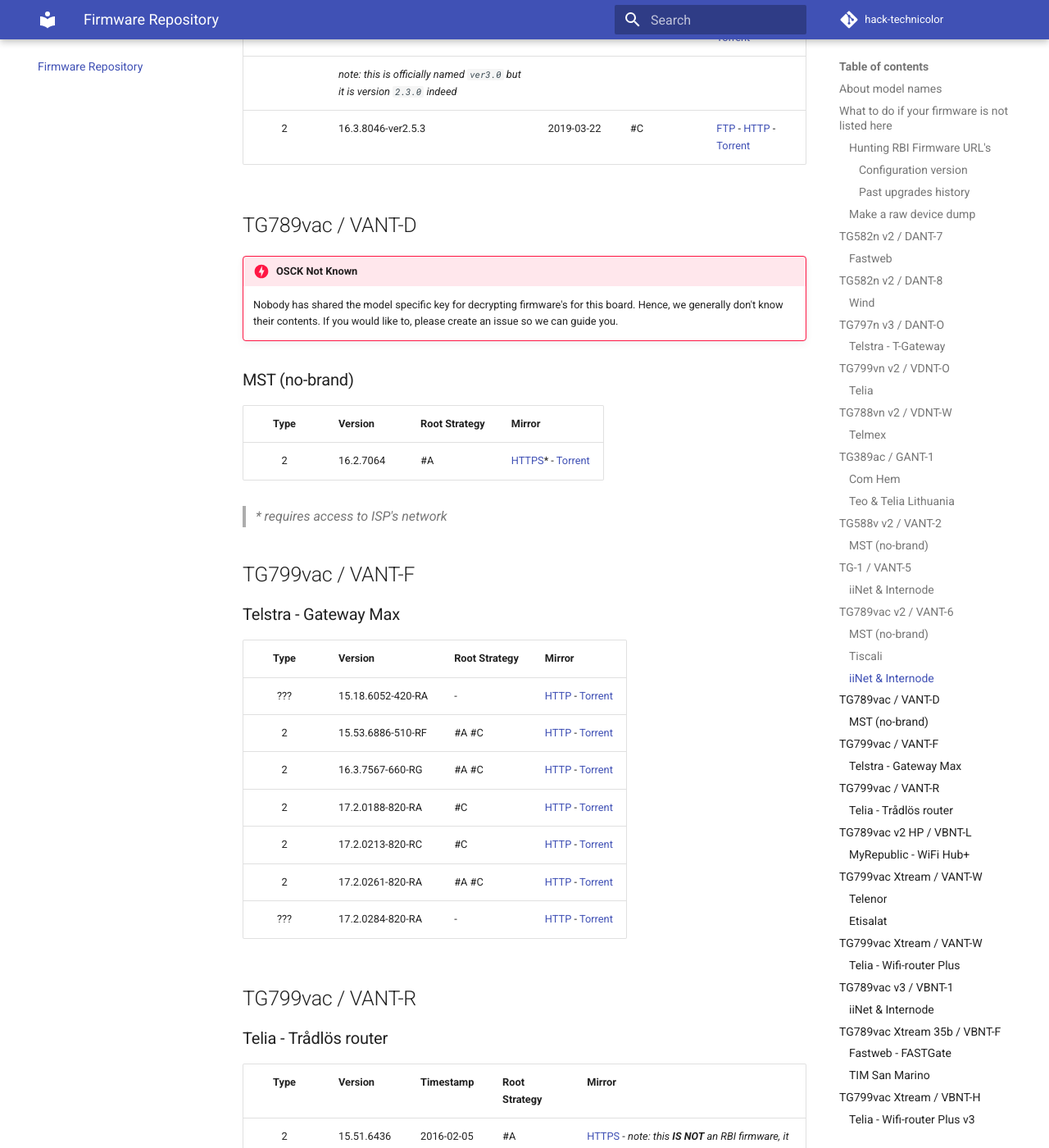
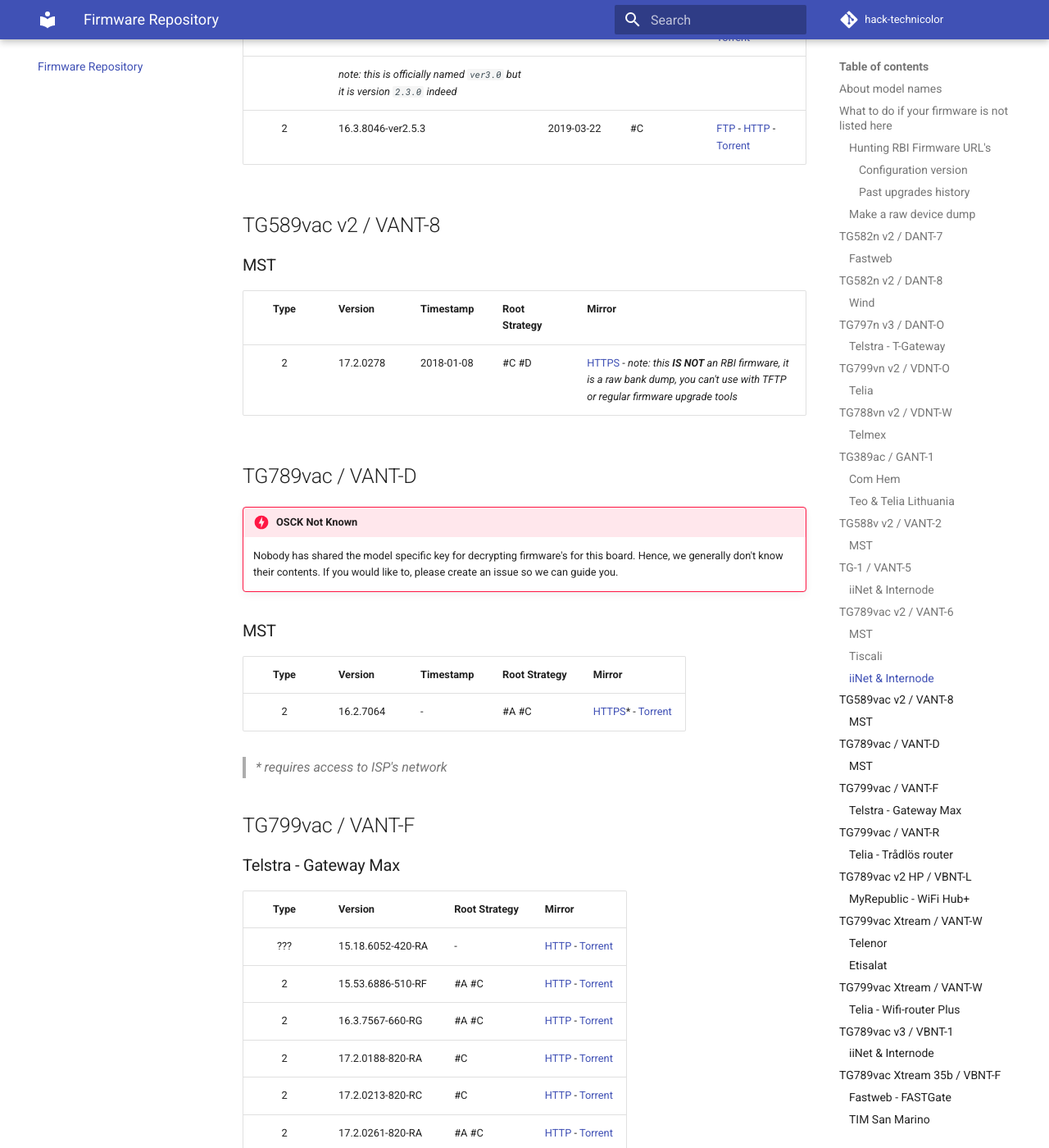
Before and after one commit to hack-technicolor/hack-technicolor, an MkDocs documentation site: the page built from docs/Repository.md, in a window 1280 px wide and 1400 px high, scrolled down 7039 px. Shown: the whole window at 82% size. Built offline with MkDocs 1.6.1 and Material for MkDocs 9.7.7, drawn with Linux system fonts in a browser that asks for light colours; comment, search, counter and statistics services are not loaded; some of the changed text lies outside the part shown.

Commit message:
vant-8: key, dump and repo entry
Closes #108

```diff
--- a/docs/Repository.md
+++ b/docs/Repository.md
@@ -156,13 +156,13 @@
 
 ## TG588v v2 / VANT-2
 
-### MST (no-brand)
+### MST
 
 | Type   | Version            | Timestamp  | Root Strategy | Mirror |
 |:------:|:-------------------|:-----------|:--------------|:-------|
-| 2      | 15.53.6970         | 2016-06-24 | #A #D         | [Torrent](https://github.com/hack-technicolor/hack-technicolor/blob/master/torrents/vant-2/MST%20TG588v%20v2%2015.53.6970-1341001.rbi.torrent?raw=true) |
-| 2      | 16.2.7064          | 2016-08-25 | #A #D         | [Torrent](https://github.com/hack-technicolor/hack-technicolor/blob/master/torrents/vant-2/MST%20TG588v%20v2%2016.2.7064.2201001.rbi.torrent?raw=true) |
-| 2      | 16.2.7064          | 2017-02-07 | #A #D         | [HTTPS](https://github.com/hack-technicolor/tch-bank-dumps/raw/master/vant-2/mst-vant-2_16.2.7064-2201007-bank_dump.xz) - *note: this **IS NOT** an RBI firmware, it is a raw bank dump, you can't use with TFTP or regular firmware upgrade tools*   |
+| 2      | 15.53.6970         | 2016-06-24 | #A #C #D      | [Torrent](https://github.com/hack-technicolor/hack-technicolor/blob/master/torrents/vant-2/MST%20TG588v%20v2%2015.53.6970-1341001.rbi.torrent?raw=true) |
+| 2      | 16.2.7064          | 2016-08-25 | #A #C #D      | [Torrent](https://github.com/hack-technicolor/hack-technicolor/blob/master/torrents/vant-2/MST%20TG588v%20v2%2016.2.7064.2201001.rbi.torrent?raw=true) |
+| 2      | 16.2.7064          | 2017-02-07 | #A #C #D      | [HTTPS](https://github.com/hack-technicolor/tch-bank-dumps/raw/master/vant-2/mst-vant-2_16.2.7064-2201007-bank_dump.xz) - *note: this **IS NOT** an RBI firmware, it is a raw bank dump, you can't use with TFTP or regular firmware upgrade tools*   |
 
 ## TG-1 / VANT-5
 
@@ -178,11 +178,11 @@
 
 ## TG789vac v2 / VANT-6
 
-### MST (no-brand)
+### MST
 
 | Type   | Version          | Timestamp  | Root Strategy | Mirror |
 |:------:|:-----------------|:-----------|:--------------|:-------|
-| 2      | 17.2.0278        | 2018-01-08 | #D            | [HTTPS](https://uno.help/attachments/732)* - [Torrent](https://github.com/hack-technicolor/hack-technicolor/blob/master/torrents/vant-6/MST.TG789vac.v2-17.2.278-0901008.rbi.torrent?raw=true) |
+| 2      | 17.2.0278        | 2018-01-08 | #C #D            | [HTTPS](https://uno.help/attachments/732)* - [Torrent](https://github.com/hack-technicolor/hack-technicolor/blob/master/torrents/vant-6/MST.TG789vac.v2-17.2.278-0901008.rbi.torrent?raw=true) |
 
 > *\* requires access to ISP's network*
 
@@ -205,16 +205,24 @@
 |        | *note: this is officially named `ver3.0` but it is version `2.3.0` indeed* | |
 | 2      | 16.3.8046-ver2.5.3 | 2019-03-22 | #C            | [FTP](ftp://ftp.iinet.net.au/pub/iinet/firmware/TG789vacV2/VANT-6/.2752ae5a/vant-6_16.3.8046-ver2.5.3-CRF927-2721031.rbi) - [HTTP](http://ftp.iinet.net.au/pub/iinet/firmware/TG789vacV2/VANT-6/.2752ae5a/vant-6_16.3.8046-ver2.5.3-CRF927-2721031.rbi) - [Torrent](https://github.com/hack-technicolor/hack-technicolor/blob/master/torrents/vant-6/vant-6_16.3.8046-ver2.5.3-CRF927-2721031.rbi.torrent?raw=true) |
 
+## TG589vac v2 / VANT-8
+
+### MST
+
+| Type   | Version            | Timestamp  | Root Strategy | Mirror |
+|:------:|:-------------------|:-----------|:--------------|:-------|
+| 2      | 17.2.0278          | 2018-01-08 | #C #D         | [HTTPS](https://github.com/hack-technicolor/tch-bank-dumps/raw/master/vant-8/mst-vant-8_17.2.0278-0901009-bank_dump.xz) - *note: this **IS NOT** an RBI firmware, it is a raw bank dump, you can't use with TFTP or regular firmware upgrade tools*   |
+
 ## TG789vac / VANT-D
 
 !!! danger "OSCK Not Known"
     Nobody has shared the model specific key for decrypting firmware's for this board. Hence, we generally don't know their contents. If you would like to, please create an issue so we can guide you.
 
-### MST (no-brand)
+### MST
 
-| Type   | Version          | Root Strategy | Mirror |
-|:------:|:-----------------|:--------------|:-------|
-| 2      | 16.2.7064        | #A            | [HTTPS](https://uno.help/attachments/690)* - [Torrent](https://github.com/hack-technicolor/hack-technicolor/blob/master/torrents/vant-d/MST%20TG789vac%2016.2.7064.2201002.rbi.torrent?raw=true) |
+| Type   | Version            | Timestamp  | Root Strategy | Mirror |
+|:------:|:-------------------|:-----------|:--------------|:-------|
+| 2      | 16.2.7064          | -          | #A #C         | [HTTPS](https://uno.help/attachments/690)* - [Torrent](https://github.com/hack-technicolor/hack-technicolor/blob/master/torrents/vant-d/MST%20TG789vac%2016.2.7064.2201002.rbi.torrent?raw=true) |
 
 > *\* requires access to ISP's network*
 
```
Also changed, not shown: 1 other file.
